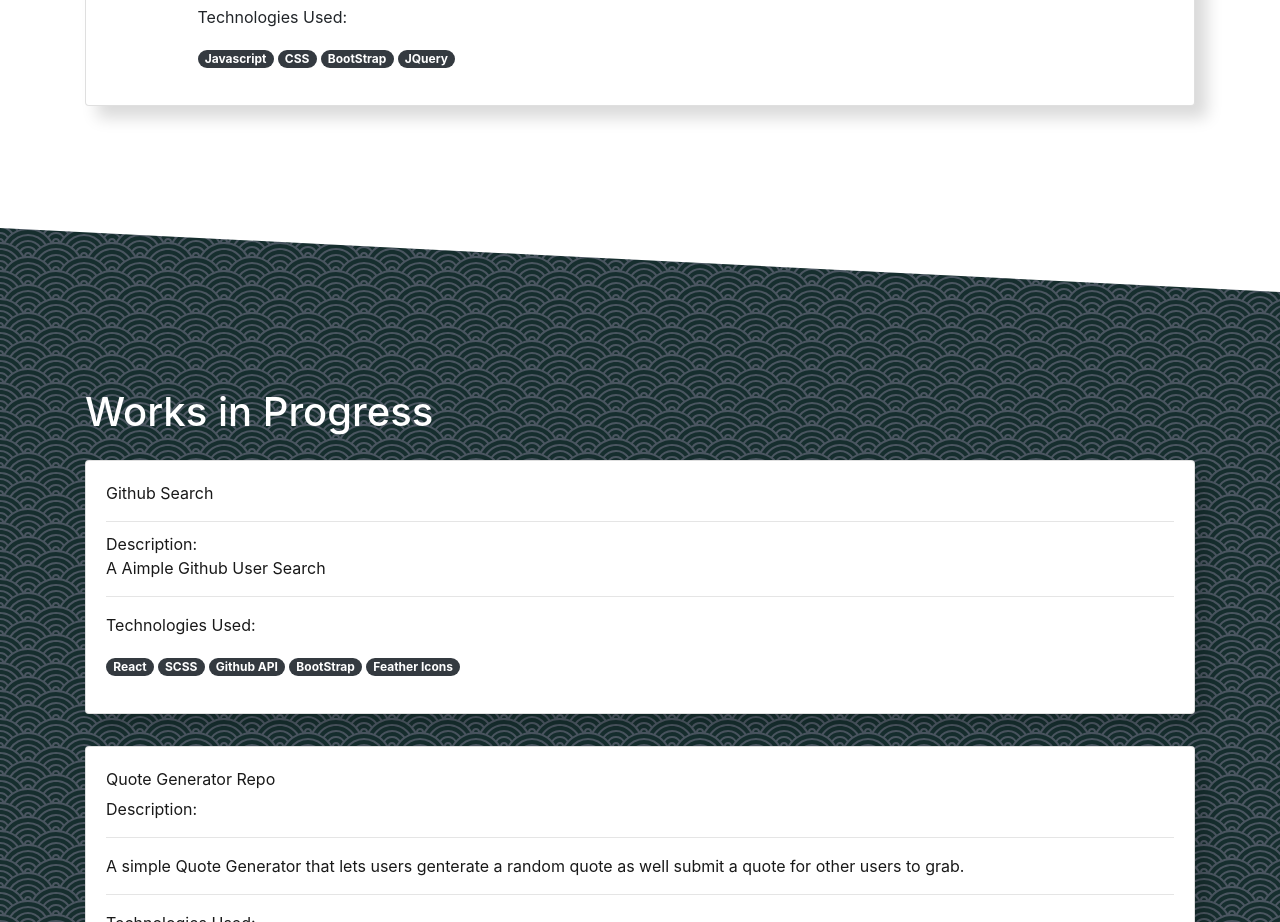
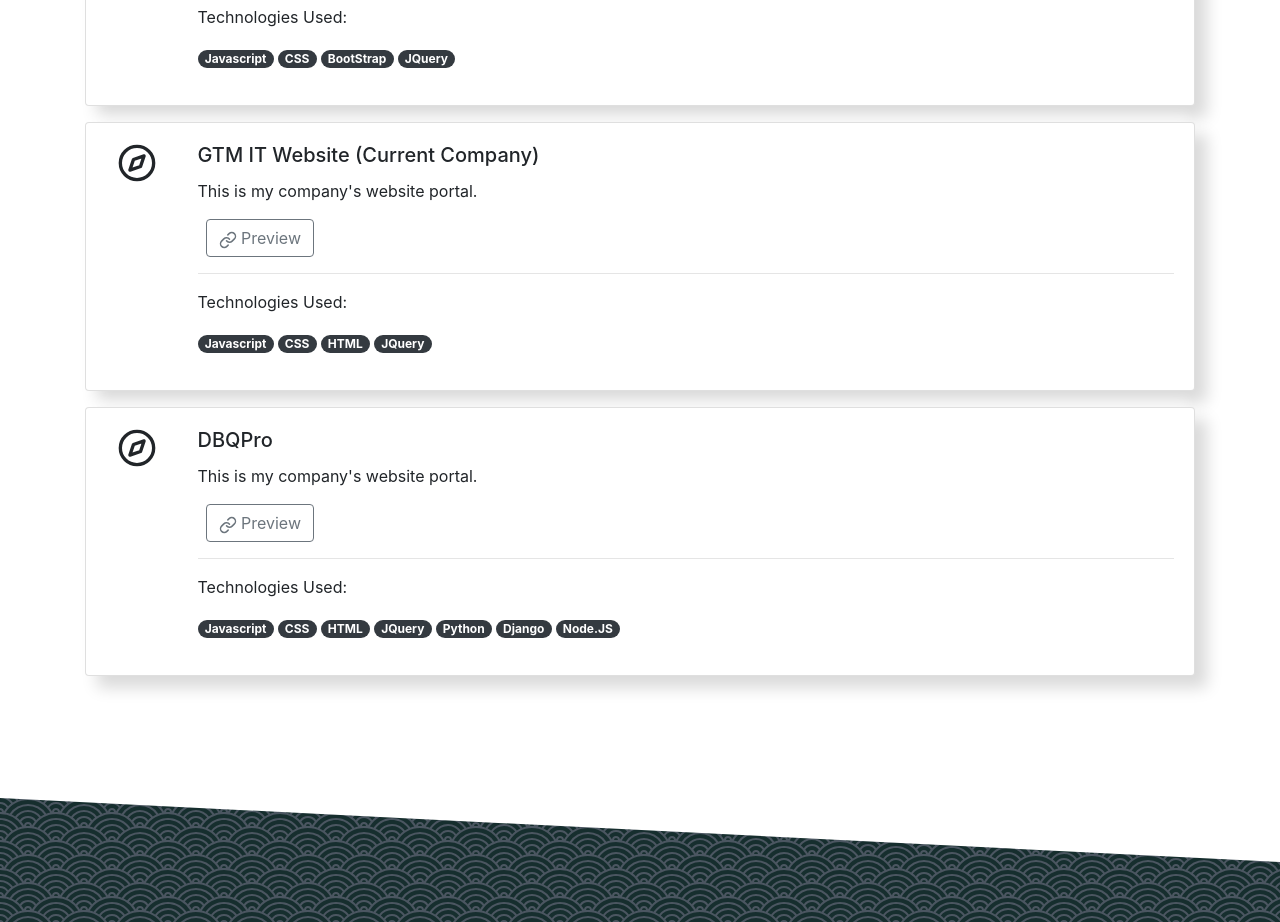
Before and after one commit to iantheminimalist/iandejesus-app, a React (Create React App) app: page /#/projects in a window 1280 px wide. Shown: the part 1480-2402 px from the top of the page. Built offline with nearby package versions, Linux system fonts and the light colour scheme; no server answers.

Commit message:
Added more content to the projects page.

```diff
--- a/src/components/ProjectsComponent.js
+++ b/src/components/ProjectsComponent.js
@@ -164,6 +164,65 @@ function Projects() {
         </Fade>
       </Container>
 
+      <Container>
+        <Fade bottom cascade>
+          <Card className="neomorph rounded my-md-3 my-4">
+            <CardBody>
+              <Row>
+                <Col md={1} xs={12} className="text-center my-md-0 my-4">
+                  <Icon.Compass size={40} className="" />
+                </Col>
+                <Col Col md={11} xs={12}>
+                <CardTitle><h5>GTM IT Website (Current Company)</h5></CardTitle>
+                <CardText>This is my company's website portal.</CardText>
+              <Button outline color="secondary" className="mx-2" href="https://gtmit.com"  target="_blank" rel="noopener noreferrer"><Icon.Link size={18} /> Preview</Button>
+              <hr />
+              <CardText>
+              <p>Technologies Used:</p>
+              <p>
+                <Badge color="dark" pill className="mr-1">Javascript</Badge>
+                <Badge color="dark" pill className="mr-1">CSS</Badge>
+                <Badge color="dark" pill className="mr-1">HTML</Badge>
+                <Badge color="dark" pill className="mr-1">JQuery</Badge>
+              </p>
+              </CardText>
+                </Col>
+              </Row>
+            </CardBody>
+          </Card>
+        </Fade>
+      </Container>
+      <Container>
+        <Fade bottom cascade>
+          <Card className="neomorph rounded my-md-3 my-4">
+            <CardBody>
+              <Row>
+                <Col md={1} xs={12} className="text-center my-md-0 my-4">
+                  <Icon.Compass size={40} className="" />
+                </Col>
+                <Col Col md={11} xs={12}>
+                <CardTitle><h5>DBQPro</h5></CardTitle>
+                <CardText>This is my company's website portal.</CardText>
+              <Button outline color="secondary" className="mx-2" href="https://dbqpro.com"  target="_blank" rel="noopener noreferrer"><Icon.Link size={18} /> Preview</Button>
+              <hr />
+              <CardText>
+              <p>Technologies Used:</p>
+              <p>
+                <Badge color="dark" pill className="mr-1">Javascript</Badge>
+                <Badge color="dark" pill className="mr-1">CSS</Badge>
+                <Badge color="dark" pill className="mr-1">HTML</Badge>
+                <Badge color="dark" pill className="mr-1">JQuery</Badge>
+                <Badge color="dark" pill className="mr-1">Python</Badge>
+                <Badge color="dark" pill className="mr-1">Django</Badge>
+                <Badge color="dark" pill className="mr-1">Node.JS</Badge>
+              </p>
+              </CardText>
+                </Col>
+              </Row>
+            </CardBody>
+          </Card>
+        </Fade>
+      </Container>
     </div>
 
     <div className="section">
```
